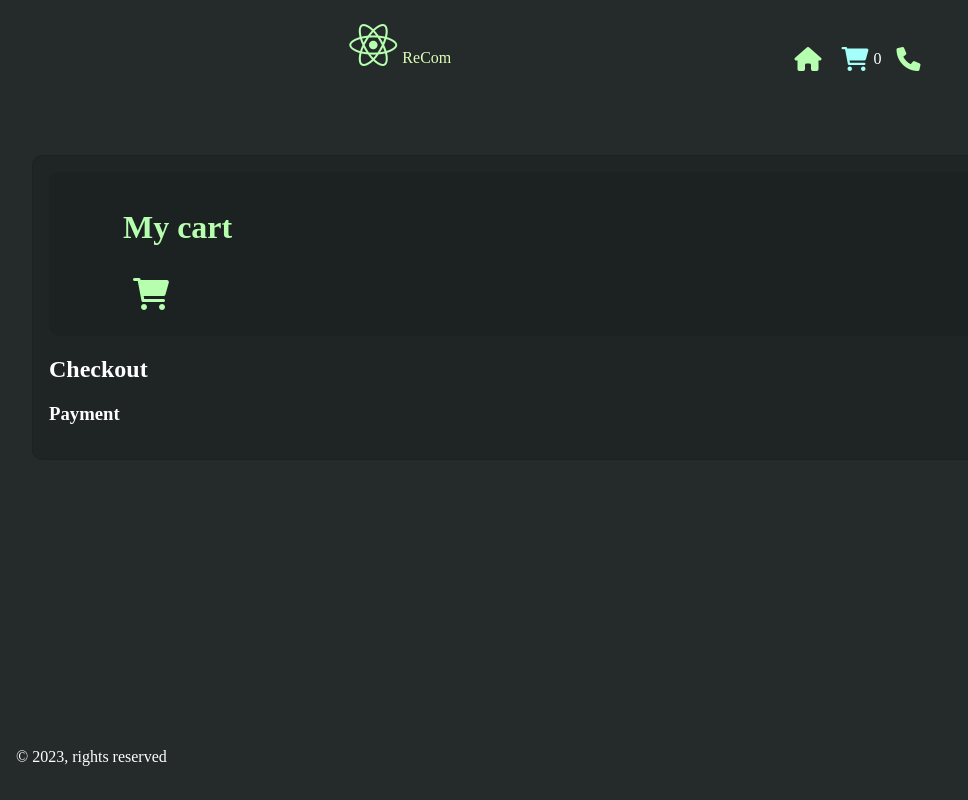
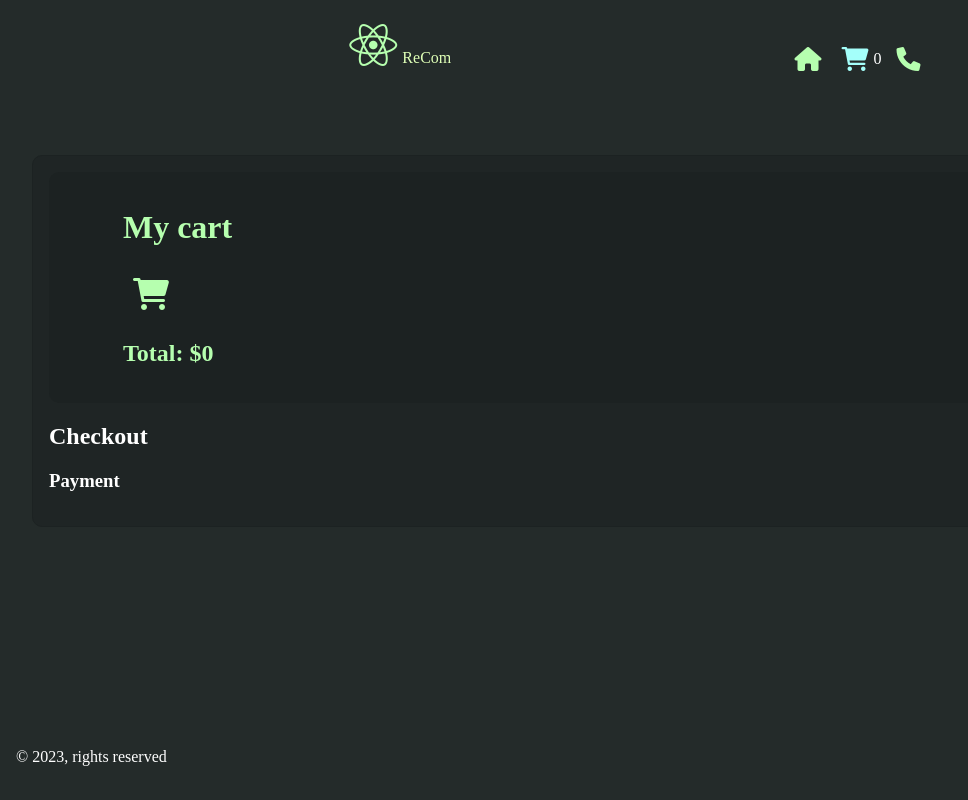
Before and after one commit to trine-marie-sandberg/js-frameworks-ca, a React (Vite) app: page /cart in a window 1280 px wide. Shown: the whole page, without its empty margins (0-968 px from the left). Built offline with nearby package versions, Linux system fonts and the light colour scheme.

Commit message:
adds total sum to cart

```diff
--- a/src/pages/cart/index.jsx
+++ b/src/pages/cart/index.jsx
@@ -9,13 +9,15 @@ import { cartBtns } from "../../hooks/cartfunctions";
 export default function Cart() {
     const navigate = useNavigate();
     const cartItems = {...localStorage};
-
     let cartArray = [];
     let objectKeys = Object.keys(cartItems);
+    let totalArray = [];
 
     for(let i = 0; i < objectKeys.length; i++) {
         cartArray.push(storage.load(objectKeys[i]));
+        totalArray.push(cartArray[i].price)
     }
+    const total = totalArray.reduce((partialSum, a) => partialSum + a, 0);
 
     console.log(cartArray)
     //console.log(cartItems)
@@ -26,6 +28,7 @@ export default function Cart() {
                     <Heading>
                         <h1>My cart</h1>
                         <Icon className="fa-solid fa-cart-shopping"></Icon>
+                        <h2>Total: ${total}</h2>
                     </Heading>
                     {cartArray.map((data) => {
                         const cartBtn = cartBtns(data.id, data.title, data.price, data.imgUrl);
```
